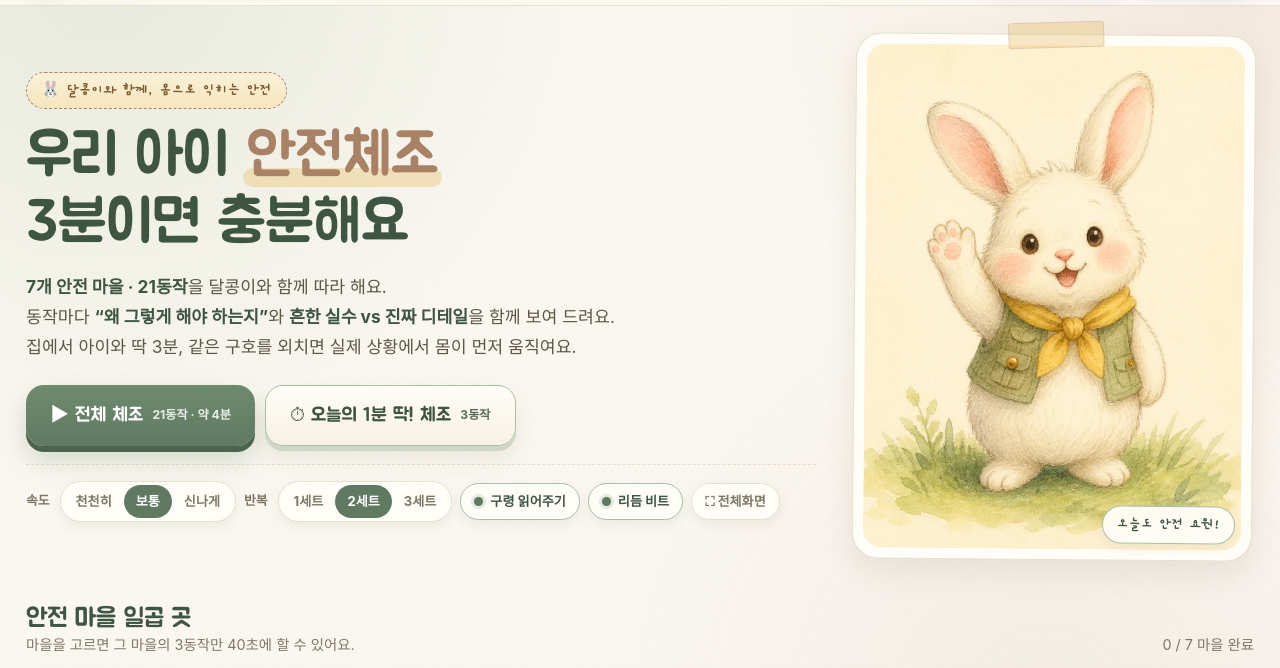
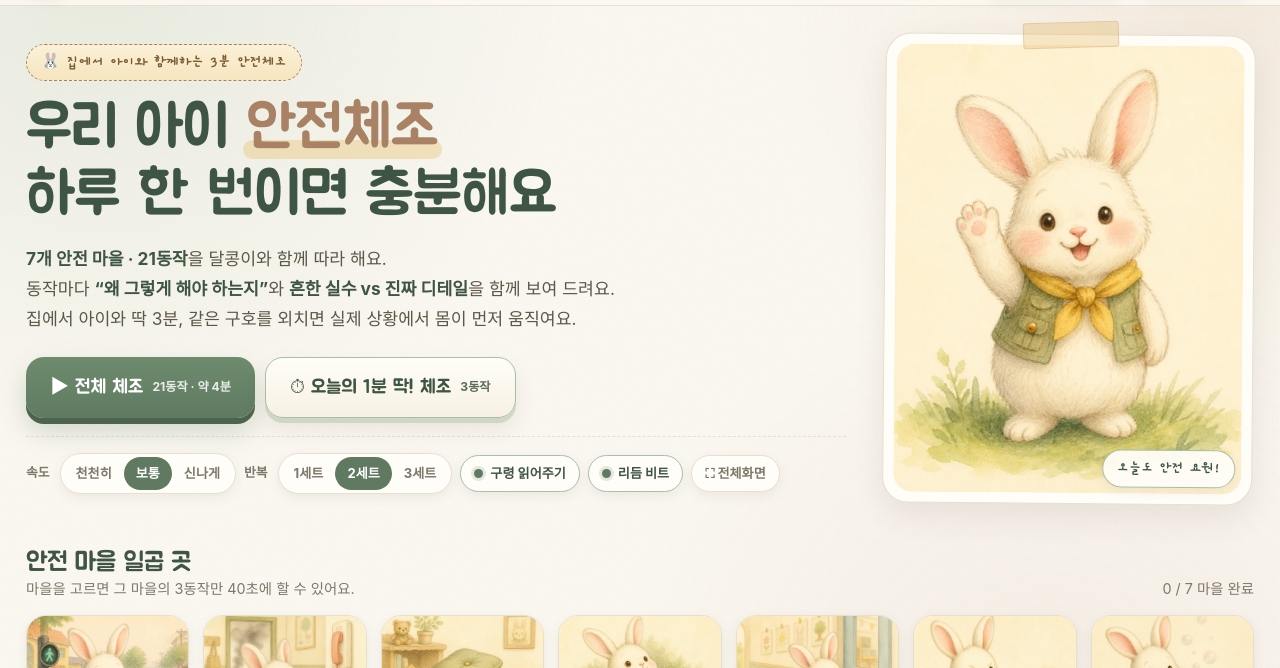
Before and after one commit to ksm3669-cmd/dalnuri, a plain HTML site: page tools/dalnuri-safety-gym.html in a window 1280 px wide. Shown: the part 53-721 px from the top of the page. Drawn offline with Linux system fonts and the light colour scheme.

Commit message:
🐰 안전체조 앱 — 카운트다운 중에도 조작 가능, 임명장 도장 위치, 첫 화면 문구·히어로 비율 조정

```diff
--- a/tools/dalnuri-safety-gym.html
+++ b/tools/dalnuri-safety-gym.html
@@ -70,7 +70,7 @@ body.playing .topbar{display:none}
 .wrap{max-width:1560px;margin:0 auto;padding:clamp(14px,2.2vw,28px) clamp(12px,2.4vw,26px) 66px}
 
 /* ---------- 홈 히어로 ---------- */
-.hero{display:grid;grid-template-columns:minmax(0,1fr) minmax(280px,400px);gap:clamp(16px,3vw,44px);align-items:center}
+.hero{display:grid;grid-template-columns:minmax(0,1fr) minmax(270px,370px);gap:clamp(16px,3vw,44px);align-items:center}
 .kicker{display:inline-flex;align-items:center;gap:8px;font-family:var(--hand);font-weight:700;font-size:.95rem;color:#7A5A2E;
   background:linear-gradient(180deg,#FBF1D8,#F6E5BE);border:1.4px dashed var(--wood-d);border-radius:999px;padding:5px 14px;margin-bottom:14px}
 .hero h1{font-size:clamp(2.4rem,4.6vw,4.15rem);color:var(--sage-d)}
@@ -81,7 +81,7 @@ body.playing .topbar{display:none}
 .hero .lead b{color:var(--sage-d)}
 .hero .figure{position:relative;border-radius:26px;background:var(--card);border:1.6px solid var(--line);box-shadow:var(--shadow);
   padding:10px;transform:rotate(.5deg)}
-.hero .figure img{display:block;width:100%;height:auto;aspect-ratio:3/4;object-fit:cover;object-position:50% 50%;border-radius:19px}
+.hero .figure img{display:block;width:100%;height:auto;max-height:56vh;aspect-ratio:3/4;object-fit:cover;object-position:50% 46%;border-radius:19px}
 .hero .figure .tape{position:absolute;width:96px;height:26px;background:rgba(227,184,92,.32);border:1px solid rgba(217,185,155,.55);
   top:-13px;left:50%;transform:translateX(-50%) rotate(-2deg);border-radius:3px}
 .hero .figure .tag{position:absolute;right:16px;bottom:16px;background:rgba(255,253,248,.94);border:1.4px solid var(--sage-mid);
@@ -244,7 +244,7 @@ body.playing .topbar{display:none}
   background:var(--sage-l);border-color:var(--sage-mid);grid-auto-flow:column}
 .cb.stamp.done{background:var(--sage);color:#fff;border-color:var(--sage)}
 
-#ready{position:fixed;inset:0;z-index:80;display:none;place-items:center;background:rgba(251,248,241,.88);backdrop-filter:blur(8px)}
+#ready{position:fixed;inset:0;z-index:80;display:none;place-items:center;background:rgba(251,248,241,.88);backdrop-filter:blur(8px);pointer-events:none}
 #ready.on{display:grid}
 .rt{text-align:center}
 .rt .v{font-family:var(--disp);color:var(--acc);font-size:clamp(1.05rem,2vw,1.5rem)}
@@ -371,8 +371,8 @@ body.playing .topbar{display:none}
   <div class="wrap">
     <section class="hero">
       <div>
-        <span class="kicker">🐰 달콩이와 함께, 몸으로 익히는 안전</span>
-        <h1>우리 아이 <span class="em">안전체조</span><br>3분이면 충분해요</h1>
+        <span class="kicker">🐰 집에서 아이와 함께하는 3분 안전체조</span>
+        <h1>우리 아이 <span class="em">안전체조</span><br>하루 한 번이면 충분해요</h1>
         <p class="lead">
           <b>7개 안전 마을 · 21동작</b>을 달콩이와 함께 따라 해요.<br>
           동작마다 <b>“왜 그렇게 해야 하는지”</b>와 <b>흔한 실수 vs 진짜 디테일</b>을 함께 보여 드려요.<br>
@@ -1225,7 +1225,7 @@ function drawCert(){
   ctx.fillText('달콩이 · 달누리반 선생님',120,864);
   // 도장
   ctx.save();
-  ctx.translate(628,842); ctx.rotate(-.06);
+  ctx.translate(692,842); ctx.rotate(-.06);
   ctx.beginPath(); ctx.arc(0,0,42,0,Math.PI*2);
   ctx.fillStyle='rgba(196,136,124,.16)'; ctx.fill();
   ctx.strokeStyle='rgba(180,115,95,.85)'; ctx.lineWidth=4; ctx.stroke();
```
Also changed, not shown: tools/mob-preview.html (renamed from tools/_mob-preview.html, +1 -1 lines).
